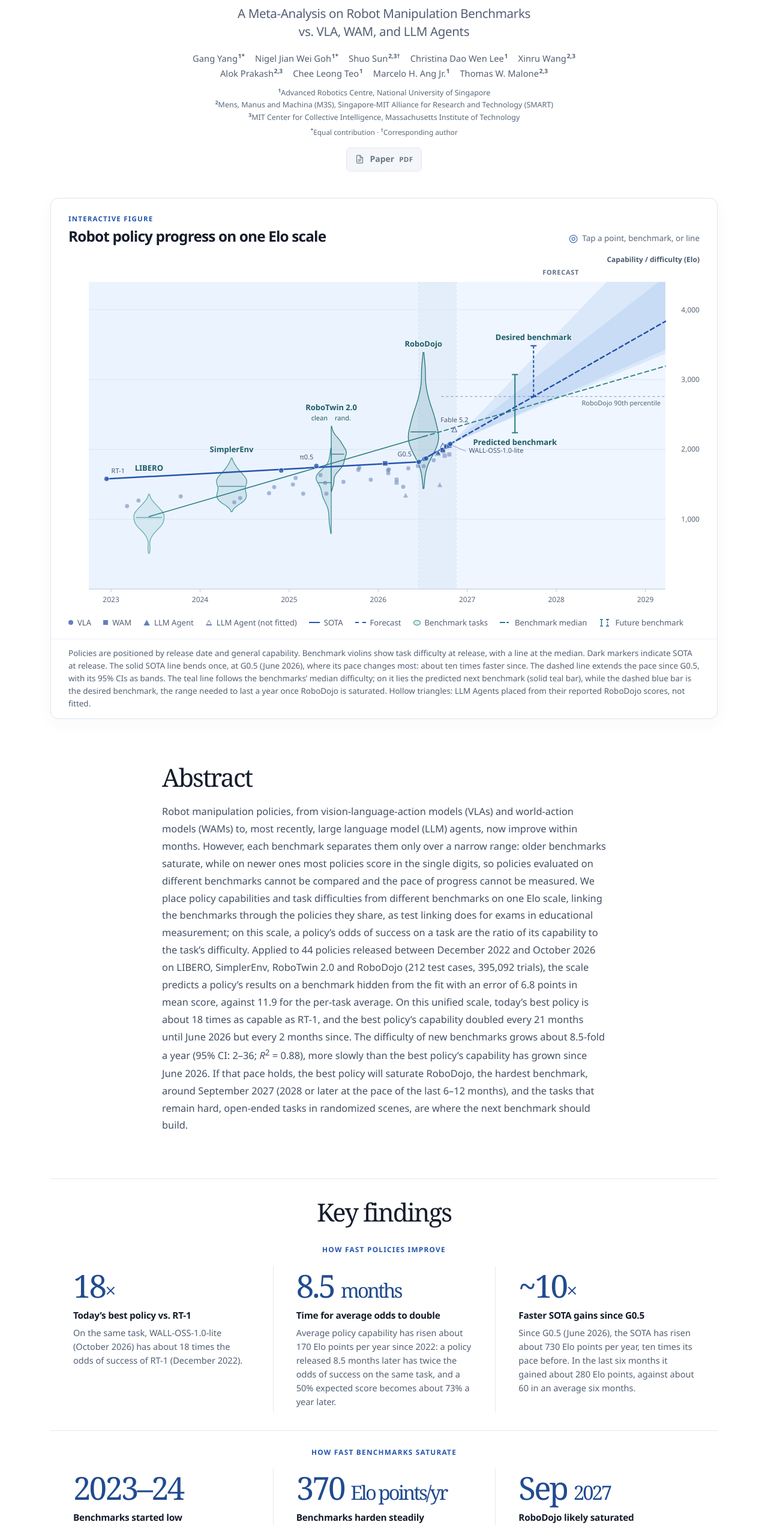
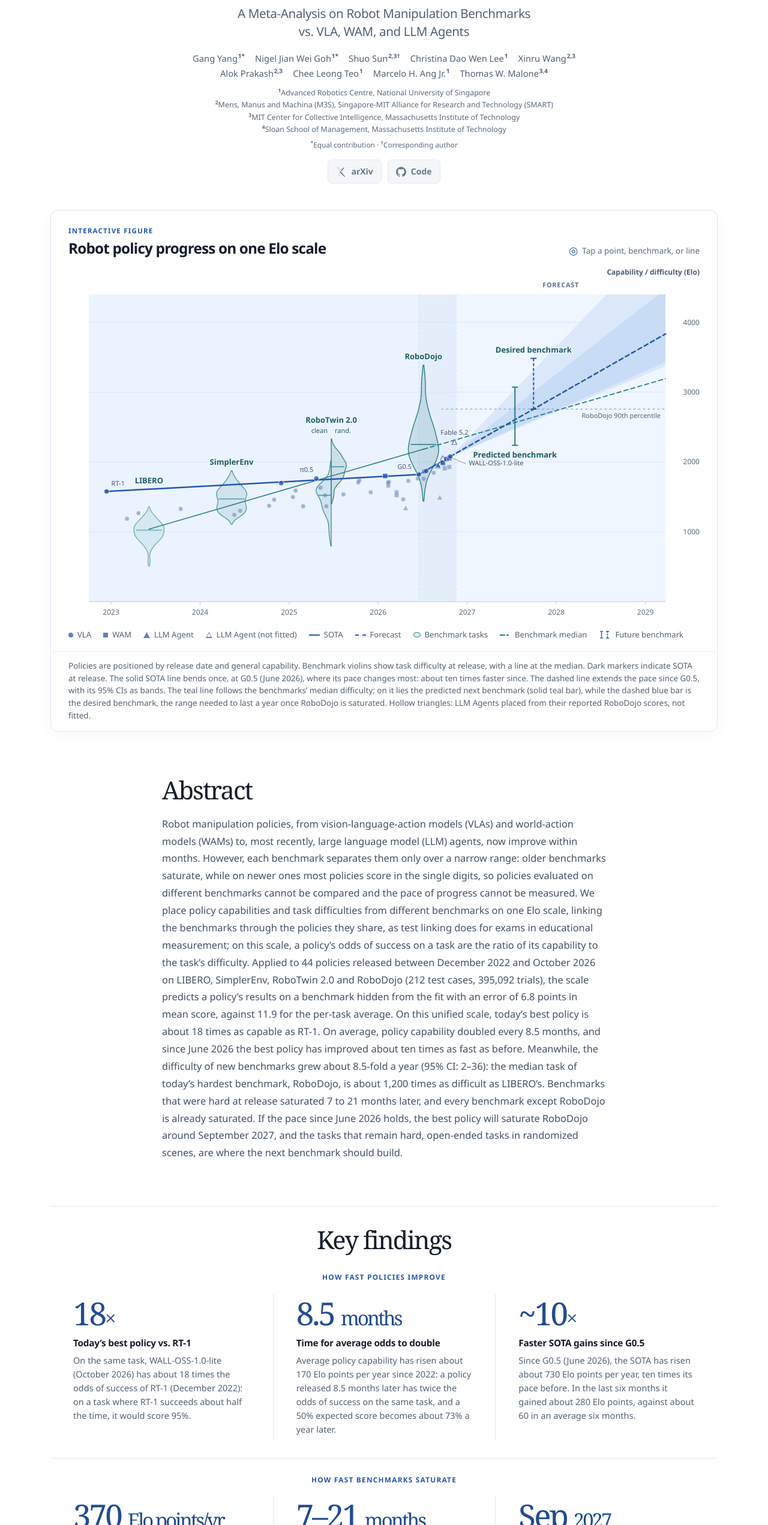
Before and after one commit to lalayang123456-ctrl/roboelo-web, a plain HTML site: page index.html in a window 1280 px wide. Shown: the part 257-2800 px from the top of the page at 60% size. Drawn offline with Linux system fonts and the light colour scheme.

Commit message:
arXiv and Code buttons (disabled), BibTeX "Coming soon"; abstract, affiliations and findings as in the paper
- Hero: arXiv and Code (GitHub) buttons in place of "Paper PDF", both disabled until public (Simple Icons, CC0).
- BibTeX: "Coming soon"; the entry is kept in an HTML comment.
- Abstract: the paper's current abstract (Overleaf f16e592).
- Thomas W. Malone: affiliations 3 and 4 (MIT Sloan School of Management).
- Findings: the 18x card gives the 95% example; "Benchmarks started low" (no longer in the paper)
  replaced by "7-21 months, benchmarks saturate within months"; 1,200x added to the 370/yr card.
- Chart: Elo values without thousands separators (4000, 2078), as in the paper.

Co-Authored-By: Claude Opus 5.5 <noreply@anthropic.com>

```diff
--- a/chart.js
+++ b/chart.js
@@ -16,7 +16,9 @@ const eloMax = 4400;
 const x = year => plot.left + (year - firstYear) * (plot.right - plot.left) / (forecast.end - firstYear);
 const y = elo => plot.bottom - elo * (plot.bottom - plot.top) / eloMax;
 const clamp = (value, min, max) => Math.min(Math.max(value, min), max);
-const number = new Intl.NumberFormat('en-US', { maximumFractionDigits: 0 });
+// No thousands separator: every number formatted here is an Elo value (or small), and the paper writes Elo values
+// as 2078, never 2,078 (2026-11-27).
+const number = new Intl.NumberFormat('en-US', { maximumFractionDigits: 0, useGrouping: false });
 const monthFormat = new Intl.DateTimeFormat('en-US', { month: 'short', year: 'numeric', timeZone: 'UTC' });
 const dateFormat = new Intl.DateTimeFormat('en-US', { month: 'short', day: 'numeric', year: 'numeric', timeZone: 'UTC' });
 // quantities in "Elo points", as in the paper (2026-11-26); the axis titles keep "Elo" for the scale itself
@@ -537,7 +539,8 @@ const bibtex = document.querySelector('#bibtex-text');
 const copyStatus = document.querySelector('#copy-status');
 let copyTimer;
 
-copyButton.addEventListener('click', async () => {
+// The BibTeX block is "Coming soon" for now (2026-11-27): no button, nothing to wire up.
+if (copyButton) copyButton.addEventListener('click', async () => {
   try {
     await navigator.clipboard.writeText(bibtex.textContent);
     copyButton.textContent = 'Copied';
--- a/index.html
+++ b/index.html
@@ -6,9 +6,9 @@
   <meta name="description" content="Measuring the progress of robot manipulation policies and the difficulty of their benchmarks on one Elo scale.">
   <meta name="theme-color" content="#ffffff">
   <title>How Much Has Embodied AI Progressed?</title>
-  <link rel="stylesheet" href="styles.css?v=20261126a">
+  <link rel="stylesheet" href="styles.css?v=20261127a">
   <script defer src="assets/figure-data.js?v=20261126a"></script>
-  <script defer src="chart.js?v=20261126a"></script>
+  <script defer src="chart.js?v=20261127a"></script>
 </head>
 <body id="top">
   <a class="skip-link" href="#main">Skip to content</a>
@@ -38,18 +38,27 @@
         <span>Alok Prakash<sup>2,3</sup></span>
         <span>Chee Leong Teo<sup>1</sup></span>
         <span>Marcelo H. Ang Jr.<sup>1</sup></span>
-        <span>Thomas W. Malone<sup>2,3</sup></span>
+        <span>Thomas W. Malone<sup>3,4</sup></span>
       </p>
       <p class="affiliations">
         <span><sup>1</sup>Advanced Robotics Centre, National University of Singapore</span>
         <span><sup>2</sup>Mens, Manus and Machina (M3S), Singapore-MIT Alliance for Research and Technology (SMART)</span>
         <span><sup>3</sup>MIT Center for Collective Intelligence, Massachusetts Institute of Technology</span>
+        <span><sup>4</sup>Sloan School of Management, Massachusetts Institute of Technology</span>
       </p>
       <p class="author-notes"><sup>*</sup>Equal contribution <span aria-hidden="true">·</span> <sup>†</sup>Corresponding author</p>
-      <button class="button paper-link" type="button" disabled>
-        <svg aria-hidden="true" viewBox="0 0 24 24" fill="none" stroke="currentColor" stroke-width="1.7" stroke-linecap="round" stroke-linejoin="round"><path d="M13 3H6.5A1.5 1.5 0 0 0 5 4.5v15A1.5 1.5 0 0 0 6.5 21h11a1.5 1.5 0 0 0 1.5-1.5V9z"/><path d="M13 3v6h6M8.5 13.3h7m-7 3.2h5"/></svg>
-        Paper <span>PDF</span>
+      <!-- 2026-11-27 (user): arXiv and Code buttons, both disabled until the preprint and the code are public.
+           Icons: Simple Icons (CC0), arxiv.svg and github.svg. -->
+      <div class="paper-links">
+        <button class="button paper-link" type="button" disabled title="Coming soon">
+          <svg aria-hidden="true" viewBox="0 0 24 24" fill="currentColor"><path d="M3.8423 0a1.0037 1.0037 0 0 0-.922.6078c-.1536.3687-.0438.6275.2938 1.1113l6.9185 8.3597-1.0223 1.1058a1.0393 1.0393 0 0 0 .003 1.4229l1.2292 1.3135-5.4391 6.4444c-.2803.299-.4538.823-.2971 1.1986a1.0253 1.0253 0 0 0 .9585.635.9133.9133 0 0 0 .6891-.3405l5.783-6.126 7.4902 8.0051a.8527.8527 0 0 0 .6835.2597.9575.9575 0 0 0 .8777-.6138c.1577-.377-.017-.7502-.306-1.1407l-7.0518-8.3418 1.0632-1.13a.9626.9626 0 0 0 .0089-1.3165L4.6336.4639s-.3733-.4535-.768-.463zm0 .272h.0166c.2179.0052.4874.2715.5644.3639l.005.006.0052.0055 10.169 10.9905a.6915.6915 0 0 1-.0072.945l-1.0666 1.133-1.4982-1.7724-8.5994-10.39c-.3286-.472-.352-.6183-.2592-.841a.7307.7307 0 0 1 .6704-.4401Zm14.341 1.5701a.877.877 0 0 0-.6554.2418l-5.6962 6.1584 1.6944 1.8319 5.3089-6.5138c.3251-.4335.479-.6603.3247-1.0292a1.1205 1.1205 0 0 0-.9763-.689zm-7.6557 12.2823 1.3186 1.4135-5.7864 6.1295a.6494.6494 0 0 1-.4959.26.7516.7516 0 0 1-.706-.4669c-.1119-.2682.0359-.6864.2442-.9083l.0051-.0055.0047-.0055z"/></svg>
+          arXiv
         </button>
+        <button class="button paper-link" type="button" disabled title="Coming soon">
+          <svg aria-hidden="true" viewBox="0 0 24 24" fill="currentColor"><path d="M12 .297c-6.63 0-12 5.373-12 12 0 5.303 3.438 9.8 8.205 11.385.6.113.82-.258.82-.577 0-.285-.01-1.04-.015-2.04-3.338.724-4.042-1.61-4.042-1.61C4.422 18.07 3.633 17.7 3.633 17.7c-1.087-.744.084-.729.084-.729 1.205.084 1.838 1.236 1.838 1.236 1.07 1.835 2.809 1.305 3.495.998.108-.776.417-1.305.76-1.605-2.665-.3-5.466-1.332-5.466-5.93 0-1.31.465-2.38 1.235-3.22-.135-.303-.54-1.523.105-3.176 0 0 1.005-.322 3.3 1.23.96-.267 1.98-.399 3-.405 1.02.006 2.04.138 3 .405 2.28-1.552 3.285-1.23 3.285-1.23.645 1.653.24 2.873.12 3.176.765.84 1.23 1.91 1.23 3.22 0 4.61-2.805 5.625-5.475 5.92.42.36.81 1.096.81 2.22 0 1.606-.015 2.896-.015 3.286 0 .315.21.69.825.57C20.565 22.092 24 17.592 24 12.297c0-6.627-5.373-12-12-12"/></svg>
+          Code
+        </button>
+      </div>
     </section>
 
     <figure class="main-figure wide" id="figure-1" aria-labelledby="figure-title" aria-describedby="figure-caption">
@@ -91,15 +100,17 @@
 
     <section class="reading section" id="abstract" aria-labelledby="abstract-title">
       <h2 id="abstract-title">Abstract</h2>
-      <!-- 2026-11-26: the paper's abstract (sections/0_abstract.tex), macros filled in; its last sentence points here -->
+      <!-- 2026-11-27: the paper's abstract (sections/0_abstract.tex, Overleaf f16e592), macros filled in -->
       <p>
         Robot manipulation policies, from vision-language-action models (VLAs) and world-action models (WAMs) to, most recently, large language model (LLM) agents, now improve within months.
         However, each benchmark separates them only over a narrow range: older benchmarks saturate, while on newer ones most policies score in the single digits, so policies evaluated on different benchmarks cannot be compared and the pace of progress cannot be measured.
         We place policy capabilities and task difficulties from different benchmarks on one Elo scale, linking the benchmarks through the policies they share, as test linking does for exams in educational measurement; on this scale, a policy’s odds of success on a task are the ratio of its capability to the task’s difficulty.
         Applied to 44 policies released between December 2022 and October 2026 on LIBERO, SimplerEnv, RoboTwin 2.0 and RoboDojo (212 test cases, 395,092 trials), the scale predicts a policy’s results on a benchmark hidden from the fit with an error of 6.8 points in mean score, against 11.9 for the per-task average.
-        On this unified scale, today’s best policy is about 18 times as capable as RT-1, and the best policy’s capability doubled every 21 months until June 2026 but every 2 months since.
-        The difficulty of new benchmarks grows about 8.5-fold a year (95% CI: 2–36; <i>R</i><sup>2</sup> = 0.88), more slowly than the best policy’s capability has grown since June 2026.
-        If that pace holds, the best policy will saturate RoboDojo, the hardest benchmark, around September 2027 (2028 or later at the pace of the last 6–12 months), and the tasks that remain hard, open-ended tasks in randomized scenes, are where the next benchmark should build.
+        On this unified scale, today’s best policy is about 18 times as capable as RT-1.
+        On average, policy capability doubled every 8.5 months, and since June 2026 the best policy has improved about ten times as fast as before.
+        Meanwhile, the difficulty of new benchmarks grew about 8.5-fold a year (95% CI: 2–36): the median task of today’s hardest benchmark, RoboDojo, is about 1,200 times as difficult as LIBERO’s.
+        Benchmarks that were hard at release saturated 7 to 21 months later, and every benchmark except RoboDojo is already saturated.
+        If the pace since June 2026 holds, the best policy will saturate RoboDojo around September 2027, and the tasks that remain hard, open-ended tasks in randomized scenes, are where the next benchmark should build.
       </p>
     </section>
 
@@ -111,7 +122,7 @@
           <article>
             <p class="finding-number">18<span>×</span></p>
             <h4>Today’s best policy vs. RT-1</h4>
-            <p>On the same task, WALL-OSS-1.0-lite (October 2026) has about 18 times the odds of success of RT-1 (December 2022).</p>
+            <p>On the same task, WALL-OSS-1.0-lite (October 2026) has about 18 times the odds of success of RT-1 (December 2022): on a task where RT-1 succeeds about half the time, it would score 95%.</p>
           </article>
           <article>
             <p class="finding-number">8.5 <span>months</span></p>
@@ -128,15 +139,17 @@
       <div class="findings-group" aria-labelledby="findings-benchmarks">
         <h3 class="findings-group-title" id="findings-benchmarks">How fast benchmarks saturate</h3>
         <div class="findings-grid">
-          <article>
-            <p class="finding-number">2023–24</p>
-            <h4>Benchmarks started low</h4>
-            <p>LIBERO and SimplerEnv, released in 2023 and 2024, were below the capability of the SOTA policies of their time; LIBERO, the first, was well below them.</p>
-          </article>
+          <!-- 2026-11-27: as in the paper's introduction; the card "2023–24, Benchmarks started low" was dropped
+               (the paper removed the comparison with the best policy at each benchmark's release on 11-20). -->
           <article>
             <p class="finding-number">370 <span>Elo points/yr</span></p>
             <h4>Benchmarks harden steadily</h4>
-            <p>The median difficulty of new benchmarks rises about 370 Elo points per year, about twice as fast as the capability of the average policy, but more slowly than the SOTA since G0.5.</p>
+            <p>The median difficulty of new benchmarks rises about 370 Elo points per year, about twice as fast as the capability of the average policy, but more slowly than the SOTA since G0.5. RoboDojo’s median task is about 1,200 times as difficult as LIBERO’s.</p>
+          </article>
+          <article>
+            <p class="finding-number">7–21 <span>months</span></p>
+            <h4>Benchmarks saturate within months</h4>
+            <p>Benchmarks that were hard at release saturated 7 to 21 months later. Every benchmark except RoboDojo is already saturated: the best policy expects to succeed at least half the time on 96–100% of their tasks.</p>
           </article>
           <article>
             <p class="finding-number">Sep <span>2027</span></p>
@@ -209,9 +222,9 @@
     <section class="section reading citation" id="bibtex" aria-labelledby="bibtex-title">
       <div class="citation-header">
         <h2 id="bibtex-title">BibTeX</h2>
-        <button type="button" class="button copy-button" id="copy-bibtex">Copy BibTeX</button>
       </div>
-      <pre><code id="bibtex-text">@unpublished{yang2026embodied,
+      <!-- 2026-11-27 (user): "Coming soon" until the preprint is out; the entry was:
+      @unpublished{yang2026embodied,
         title = {How Much Has Embodied {AI} Progressed? A Meta-Analysis on
                  Robot Manipulation Benchmarks vs. {VLA}, {WAM}, and {LLM} Agents},
         author = {Yang, Gang and Goh, Nigel Jian Wei and Sun, Shuo and
@@ -219,8 +232,9 @@
                   Teo, Chee Leong and Ang, Jr., Marcelo H. and Malone, Thomas W.},
         year = {2026},
         note = {Preprint}
-}</code></pre>
-      <p class="sr-only" id="copy-status" aria-live="polite"></p>
+      }
+      Restore it together with the Copy BibTeX button (id copy-bibtex, code id bibtex-text, status id copy-status). -->
+      <p class="coming-soon">Coming soon.</p>
     </section>
   </main>
 
--- a/styles.css
+++ b/styles.css
@@ -55,7 +55,8 @@ h1, h2, h3, h4, p, figure { margin: 0; }
 .author-notes { margin-top: 5px; font-size: .74rem; color: var(--quiet); }
 .button { display: inline-flex; align-items: center; justify-content: center; gap: 8px; min-height: 40px; padding: 7px 14px; border: 1px solid #d8e1ef; border-radius: 7px; background: #fff; color: #214580; font-size: .875rem; line-height: 1.35; font-weight: 650; cursor: pointer; }
 .button:hover { background: #f3f7fd; border-color: #b8c9e6; }
-.paper-link { margin-top: 15px; padding-inline: 13px; }
+.paper-links { display: flex; justify-content: center; flex-wrap: wrap; gap: 10px; margin-top: 15px; }
+.paper-link { padding-inline: 13px; }
 .paper-link svg { width: 17px; height: 17px; }
 .paper-link span { color: var(--quiet); font-size: .72rem; font-weight: 650; letter-spacing: .035em; }
 .paper-link:disabled { color: #69788a; background: #f4f6f9; border-color: #e2e8f0; cursor: not-allowed; }
@@ -164,6 +165,7 @@ figcaption { color: var(--muted); font-size: .84rem; line-height: 1.55; }
 .citation-header h2 { margin: 0; }
 .citation pre { margin: 0; padding: 18px 21px; border: 1px solid var(--line); background: #f8fafc; border-radius: 8px; overflow: auto; font: .84rem/1.68 ui-monospace, Consolas, monospace; color: #334662; }
 .citation code { font: inherit; }
+.coming-soon { margin: 0; padding: 18px 21px; border: 1px dashed var(--line); background: #f8fafc; border-radius: 8px; color: var(--quiet); font-size: .95rem; }
 .site-footer { border-top: 1px solid var(--line); color: var(--muted); font-size: .875rem; }
 .site-footer .header-inner { min-height: 67px; }
 .site-footer span { color: var(--ink); font-weight: 675; }
```
Lines whose indentation alone changed are shown as unchanged.
